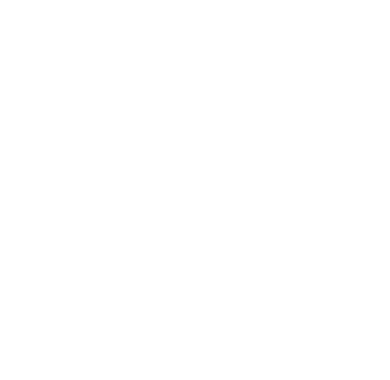
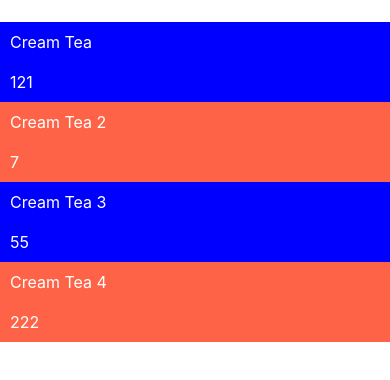
Before and after one commit to nico22utn/demo-react, a React Native app: screen / in a window 390 px wide. Shown: the top 380 px of the page. Built offline with nearby package versions, Linux system fonts and the light colour scheme.

Commit message:
Añadiendo flatlist

```diff
--- a/App.js
+++ b/App.js
@@ -10,9 +10,7 @@
     let screenWidth = Dimensions.get('window').width;
     let screenHeight = Dimensions.get('window').height;
     return (
-        <View>
             <BasicFlatList/>
-        </View>
         );
     }
 }
--- a/components/BasicFlatList.js
+++ b/components/BasicFlatList.js
@@ -1,6 +1,20 @@
 import React, { Component } from 'react';
-import { View, Text,FlatList } from 'react-native';
+import { View, Text,FlatList, StyleSheet } from 'react-native';
 import data from './FlatListData';
+
+class FlatListItem extends Component {
+    render(){
+        return(
+            <View style = {{
+                flex: 1,
+                backgroundColor: this.props.index % 2 == 0 ? 'blue' : 'tomato'
+            }}>
+                <Text style = { styles.flatListItemStyle}>{this.props.item.name}</Text>
+                <Text style = { styles.flatListItemStyle}>{this.props.item.foodDescription}</Text>
+            </View>
+        );
+    }
+}
 
 export default class BasicFlatList extends Component {
   constructor(props) {
@@ -16,7 +30,9 @@
           marginTop: 22
       }}>
         <FlatList data = {data} renderItem = { ({item,index})=>{
-            console.log(`Item: ${item} and index: ${index}`)
+            return(
+                <FlatListItem item = {item} index={index}></FlatListItem>
+            );
         }}>
 
         </FlatList>
@@ -24,3 +40,11 @@
     );
   }
 }
+
+const styles = StyleSheet.create({
+    flatListItemStyle: {
+        color: 'white',
+        padding: 10,
+        fontSize: 16,
+    }
+});
--- a/components/FlatListData.js
+++ b/components/FlatListData.js
@@ -2,21 +2,22 @@
     {
         "name": "Cream Tea",
         "foodDescription": 121,
-        "key": 1
+        "key": "1"
     },
     {
         "name": "Cream Tea 2 ",
         "foodDescription": 7,
-        "key": 2
+        "key": "2"
     },
     {
         "name": "Cream Tea 3",
         "foodDescription": 55,
-        "key": 3
+        "key": "3"
     },
     {
         "name": "Cream Tea 4 ",
         "foodDescription": 222,
-        "key": 4
+        "key": "4"
     }
 ];
+module.exports = data;
```
